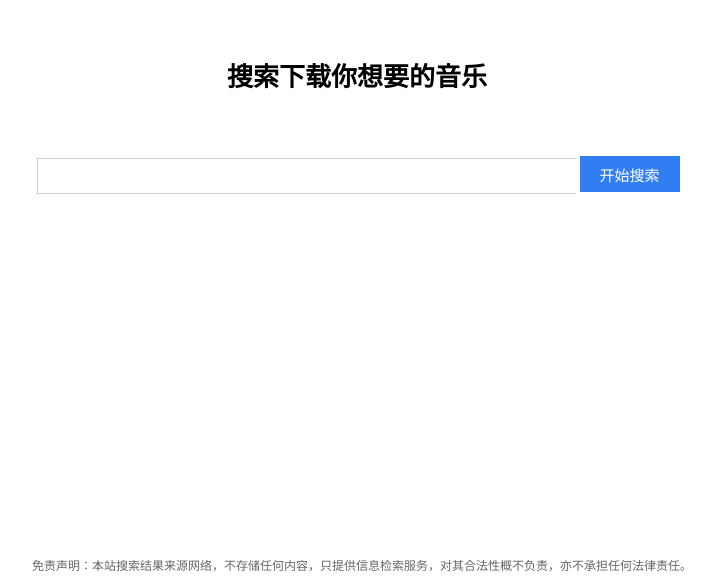
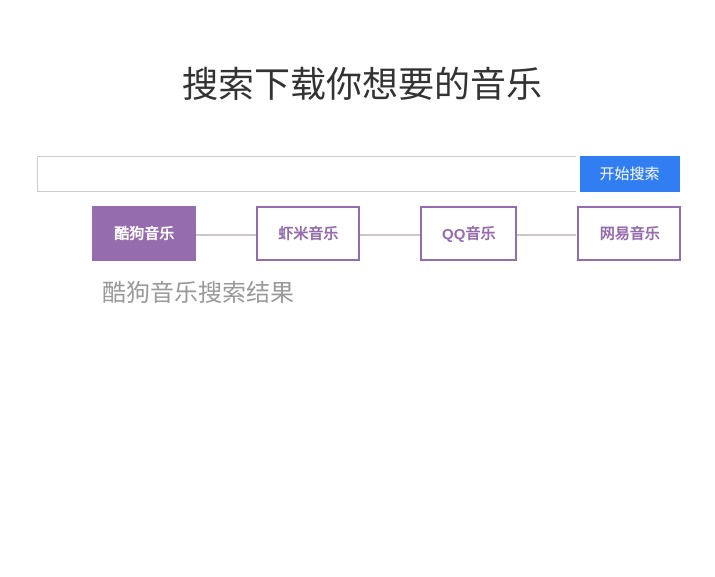
Before and after one commit to WatsonJay/KuGou_DownLoad, a Flask app: page / in a window 1280 px wide. Shown: the top 577 px of the page, without its empty margins (278-993 px from the left). Run offline with Flask 2, Linux system fonts and the light colour scheme; some libraries are stand-ins or nearby versions; grey boxes are pictures that could not be loaded.

Commit message:
修改显示

```diff
--- a/templates/search.html
+++ b/templates/search.html
@@ -3,14 +3,16 @@
 	<meta http-equiv="Content-Type" content="text/html; charset=UTF-8">
 	<title>无损音乐搜索下载</title>
 	<script src="https://cdn.bootcss.com/jquery/3.2.1/jquery.min.js"></script>
-	<style>
+    <link href="http://cdn.bootcss.com/bootstrap/3.3.7/css/bootstrap.min.css" rel="stylesheet">
+	<link rel="stylesheet" type="text/css" href="css/htmleaf-demo.css">
+	<style type="text/css">
 		body{margin:0; font-family:arial; font-size:13px;line-height:24px;}
 		form{margin:0; padding:0;}
 		a{color:#333;}
 		a:hover{color:#00c;}
 		#container{margin:19 auto;}
 		#content{margin-top:65px; margin-bottom:350px;}
-		#content #title{width:270px; height:69px; margin-left:auto; margin-right:auto;}
+		#content #title{width:360px; height:69px; margin-left:auto; margin-right:auto;}
 		#content #shuru{width:650px; height:50px; margin-top:22px; margin-left:auto; margin-right:auto;}
 		#content #shuru .kuang{font-size:14px; line-height:25px;width:539px; height:36px; border:1px solid #ccc; border-right:none; padding-left:8px; padding-right:8px;}
 		#content #shuru .kuang:hover{border:1px solid #b8b8b8; border-right:none;}
@@ -23,6 +25,104 @@
 		#footer #footer2{color:#666}
 		#footer #footer2 a{color:#666;}
 		#footer #footer2 span{display:inline-block; width:14px; height:17px; background:url("http://s1.bdstatic.com/r/www/cache/static/global/img/icons_3bfb8e45.png") -600px -96px no-repeat; position:relative; top:3px;}
+        .row{
+            margin-left:auto;
+            margin-right:auto;
+        }
+        .tab
+        {
+            width:650px;
+            margin-left:auto;
+            margin-right:auto;
+        }
+        .tab .nav-tabs{
+            width:650px;
+		    border-bottom: none;
+		    position: relative;
+            margin-left:auto;
+            margin-right:auto;
+		}
+		.tab .nav-tabs li{
+		    margin-right: 60px;
+		    z-index: 1;
+		}
+		.tab .nav-tabs li:after{
+		    content: "";
+		    width: 100%;
+		    border: 1px solid #ccc6c6;
+		    position: absolute;
+		    top: 50%;
+		    right: -60%;
+		    z-index: -1;
+		}
+		.tab .nav-tabs li:last-child:after{
+		    border: none;
+		}
+		.tab .nav-tabs li a{
+		    display: block;
+		    padding: 15px 20px;
+		    background: #fff;
+		    font-size: 15px;
+		    font-weight: 600;
+		    color: #956cae;
+		    text-transform: uppercase;
+		    border-radius: 0;
+		    margin-right: 0;
+		    border: 2px solid #956cae;
+		    position: relative;
+		    overflow: hidden;
+		    z-index: 1;
+		    transition: all 0.3s ease 0s;
+		}
+		.tab .nav-tabs li.active a,
+		.tab .nav-tabs li a:hover{
+		    color: #fff;
+		    border: 2px solid #956cae;
+		}
+		.tab .nav-tabs li a:after{
+		    content: "";
+		    display: block;
+		    width: 100%;
+		    height: 0;
+		    position: absolute;
+		    top: 0;
+		    left: 0;
+		    z-index: -1;
+		    transition: all 0.3s ease 0s;
+		}
+		.tab .nav-tabs li.active a:after,
+		.tab .nav-tabs li a:hover:after{
+		    height: 100%;
+		    background: #956cae;
+		}
+		.tab .tab-content{
+		    padding: 20px 10px;
+		    margin-top: 0;
+		    font-size: 14px;
+		    color: #999;
+		    line-height: 26px;
+		}
+		.tab .tab-content h3{
+		    font-size: 24px;
+		    margin-top: 0;
+		}
+		@media only screen and (max-width: 767px){
+		    .tab .nav-tabs li{ margin: 0 25px 0 0; }
+		}
+		@media only screen and (max-width: 479px){
+		    .tab .nav-tabs li{
+		        width: 100%;
+		        text-align: center;
+		        margin: 0 0 10px 0;
+		    }
+		    .tab .nav-tabs li:after{
+		        width: 0;
+		        height: 100%;
+		        top: auto;
+		        bottom: -60%;
+		        right: 50%;
+		    }
+        }
 	</style>
 	<script>
 		function checkForm(){
@@ -44,6 +144,39 @@
 					<input class="button" style="color:white;" type="submit" value="开始搜索">
 				</form>
 			</div>
+            <div class="demo">
+		        <div class="container">
+		            <div class="row">
+		                <div class="col-md-offset-3 col-md-6">
+		                    <div class="tab" role="tabpanel">
+		                        <!-- Nav tabs -->
+		                        <ul class="nav nav-tabs" role="tablist">
+		                            <li role="presentation" class="active"><a href="#Section1" aria-controls="kugou" role="tab" data-toggle="tab">酷狗音乐</a></li>
+		                            <li role="presentation"><a href="#Section2" aria-controls="xiami" role="tab" data-toggle="tab">虾米音乐</a></li>
+		                            <li role="presentation"><a href="#Section3" aria-controls="qq" role="tab" data-toggle="tab">QQ音乐</a></li>
+                                    <li role="presentation"><a href="#Section4" aria-controls="wangyi" role="tab" data-toggle="tab">网易音乐</a></li>
+		                        </ul>
+		                        <!-- Tab panes -->
+		                        <div class="tab-content tabs">
+		                            <div role="tabpanel" class="tab-pane fade in active" id="Section1">
+		                                <h3>酷狗音乐搜索结果</h3>
+
+		                            </div>
+		                            <div role="tabpanel" class="tab-pane fade" id="Section2">
+		                                <h3>虾米音乐搜索结果</h3>
+		                            </div>
+		                            <div role="tabpanel" class="tab-pane fade" id="Section3">
+                                        <h3>QQ音乐搜索结果</h3>
+		                            </div>
+                                    <div role="tabpanel" class="tab-pane fade" id="Section4">
+                                        <h3>网易音乐搜索结果</h3>
+		                            </div>
+		                        </div>
+		                    </div>
+		                </div>
+		            </div>
+		        </div>
+		    </div>
 		</div>
 		<div id="footer">
 			<div id="footer2">
@@ -52,5 +185,8 @@
 			</div>
 		</div>
 	</div>
+
+	<script>window.jQuery || document.write('<script src="js/jquery-1.11.0.min.js"><\/script>')</script>
+	<script src="http://cdn.bootcss.com/bootstrap/3.3.7/js/bootstrap.min.js"></script>
 </body>
 </html>
```
Also changed, not shown: KuGou_Spid/Music_Search.py (+6 -3 lines).
